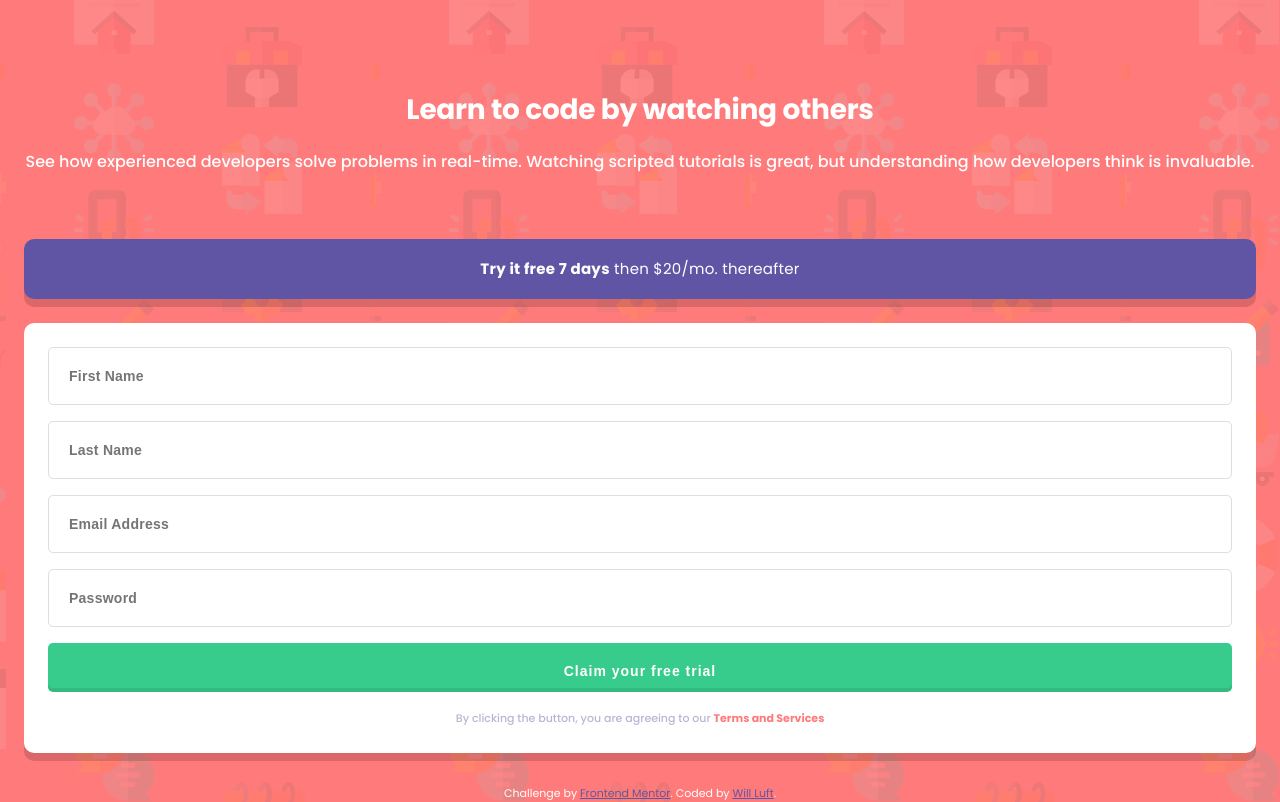
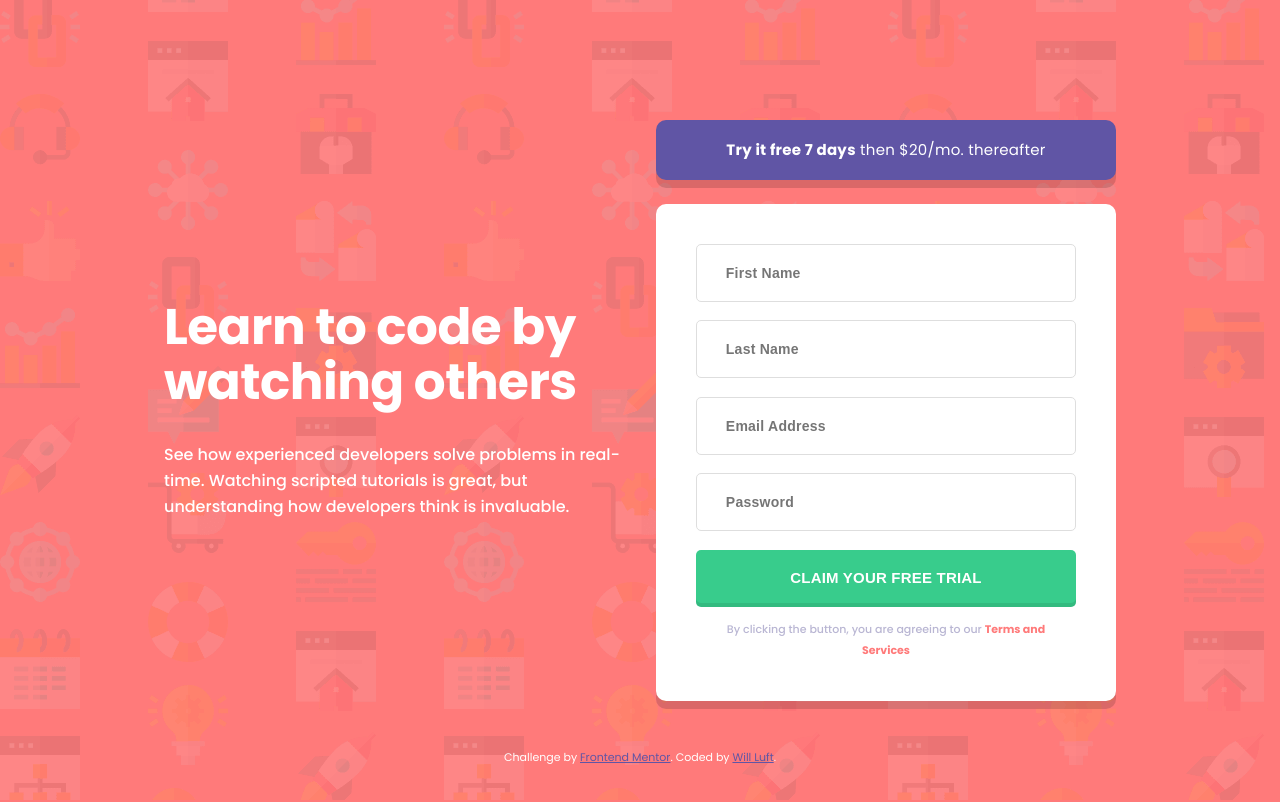
Before and after one commit to wdluft/frontend-mentor-intro-component-with-sign-up-form-solution, a plain HTML site: page index.html in a window 1280 px wide. Drawn offline with Linux system fonts and the light colour scheme.

Commit message:
Added desktop styles

```diff
--- a/index.html
+++ b/index.html
@@ -16,6 +16,7 @@
     <link rel="stylesheet" href="style.css" />
   </head>
   <body>
+    <div class="container">
       <header>
         <h1>Learn to code by watching others</h1>
         <p>
@@ -31,16 +32,22 @@
         </aside>
         <form>
           <div class="input-group">
-          <input type="text" placeholder="First Name" />
+            <input type="text" placeholder="First Name" required />
+            <span class="error-msg"><em>First name cannot be empty</em></span>
           </div>
           <div class="input-group">
-          <input type="text" placeholder="Last Name" />
+            <input type="text" placeholder="Last Name" required />
+            <span class="error-msg"><em>Last name cannot be empty</em></span>
           </div>
           <div class="input-group">
-          <input type="email" placeholder="Email Address" />
+            <input type="email" placeholder="Email Address" required />
+            <span class="error-msg"
+              ><em>Looks like this is not an email</em></span
+            >
           </div>
           <div class="input-group">
-          <input type="password" placeholder="Password" />
+            <input type="password" placeholder="Password" required />
+            <span class="error-msg"><em>Password cannot be empty</em></span>
           </div>
           <button type="submit">Claim your free trial</button>
           <p class="tos">
@@ -49,13 +56,7 @@
           </p>
         </form>
       </main>
-    <!--
-
-
-
-
-
-   -->
+    </div>
     <footer>
       <p class="attribution">
         Challenge by
--- a/style.css
+++ b/style.css
@@ -23,6 +23,7 @@ body {
   font-family: 'Poppins', 'Segoe UI', Tahoma, Geneva, Verdana, sans-serif;
   color: var(--white);
   text-align: center;
+  min-height: 100vh;
 }
 
 header {
@@ -78,12 +79,50 @@ main form button {
   padding: 0.9375rem 1.25rem;
   border: 1px solid var(--grey);
   border-radius: 5px;
-  margin-bottom: 1rem;
   font-size: 0.875rem;
   line-height: 1.625rem;
   letter-spacing: 0.25px;
   font-weight: 600;
   color: var(--darkBlue);
+}
+
+.input-group {
+  position: relative;
+  padding-bottom: 1rem;
+}
+
+/* Input is not empty, not in focus, not valid */
+form input:invalid:not(:focus):not(:placeholder-shown) {
+  border-color: var(--red);
+  border-width: 2px;
+}
+
+form input:invalid:not(:focus):not(:placeholder-shown) + .error-msg {
+  display: block;
+  color: var(--red);
+  font-size: 0.6875rem;
+  line-height: 1.0625rem;
+  text-align: right;
+  font-weight: 500;
+}
+
+/* Invalid input becomes in focus (and also still isn't empty) */
+form input:invalid:focus:not(:placeholder-shown) {
+  border-color: var(--red);
+  border-width: 2px;
+}
+
+form input:invalid:focus:not(:placeholder-shown) + .error-msg {
+  display: block;
+  color: var(--red);
+  font-size: 0.6875rem;
+  line-height: 1.0625rem;
+  text-align: right;
+  font-weight: 500;
+}
+
+.error-msg {
+  display: none;
 }
 
 ::placeholder {
@@ -100,6 +139,8 @@ main form button {
   letter-spacing: 1px;
   box-shadow: inset 0 -4px 0 0 rgba(0, 0, 0, 0.0909);
   padding-bottom: 0.5rem;
+  cursor: pointer;
+  text-transform: uppercase;
 }
 
 main form .tos {
@@ -124,3 +165,72 @@ main form .tos a {
 .attribution a {
   color: var(--blue);
 }
+
+@media screen and (min-width: 48rem) {
+  body {
+    background-image: url('./images/bg-intro-desktop.png');
+  }
+
+  .container {
+    padding: 4rem 3rem 3rem;
+    display: grid;
+    grid-template-columns: 1fr 1fr;
+    grid-gap: 2rem;
+    align-items: center;
+  }
+
+  header {
+    text-align: left;
+    padding: 0;
+  }
+
+  h1 {
+    font-size: 3.125rem;
+    line-height: 3.4375rem;
+    letter-spacing: -0.52px;
+    padding-bottom: 2rem;
+  }
+
+  main {
+    padding: 0;
+  }
+
+  main aside p {
+    width: 100%;
+    margin: 0;
+  }
+
+  main form {
+    padding: 2.5rem;
+  }
+
+  .input-group {
+    padding-bottom: 1.15rem;
+  }
+
+  main form input {
+    padding-left: 1.8rem;
+  }
+
+  main form input:focus {
+    outline-color: var(--blue);
+    caret-color: var(--blue);
+  }
+
+  main form button {
+    padding-bottom: 1rem;
+    font-size: 0.9375rem;
+    letter-spacing: 0.2px;
+    margin-bottom: 0.75rem;
+  }
+
+  main form button:hover {
+    background-color: hsl(154, 65%, 68%);
+  }
+}
+
+@media screen and (min-width: 69rem) {
+  .container {
+    padding: 7.5rem 10.25rem 3rem;
+  }
+}
```
Lines whose indentation alone changed are shown as unchanged.
